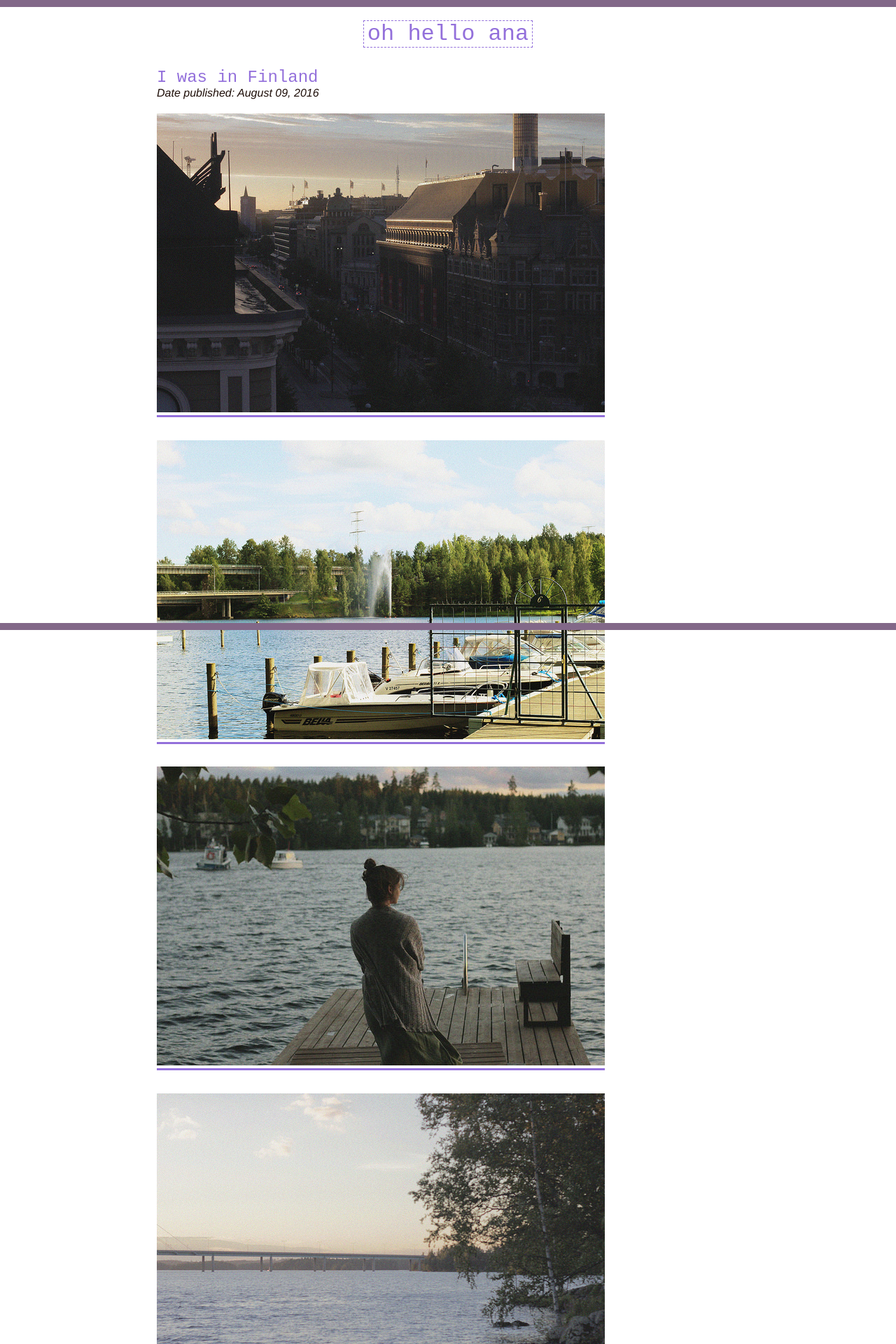
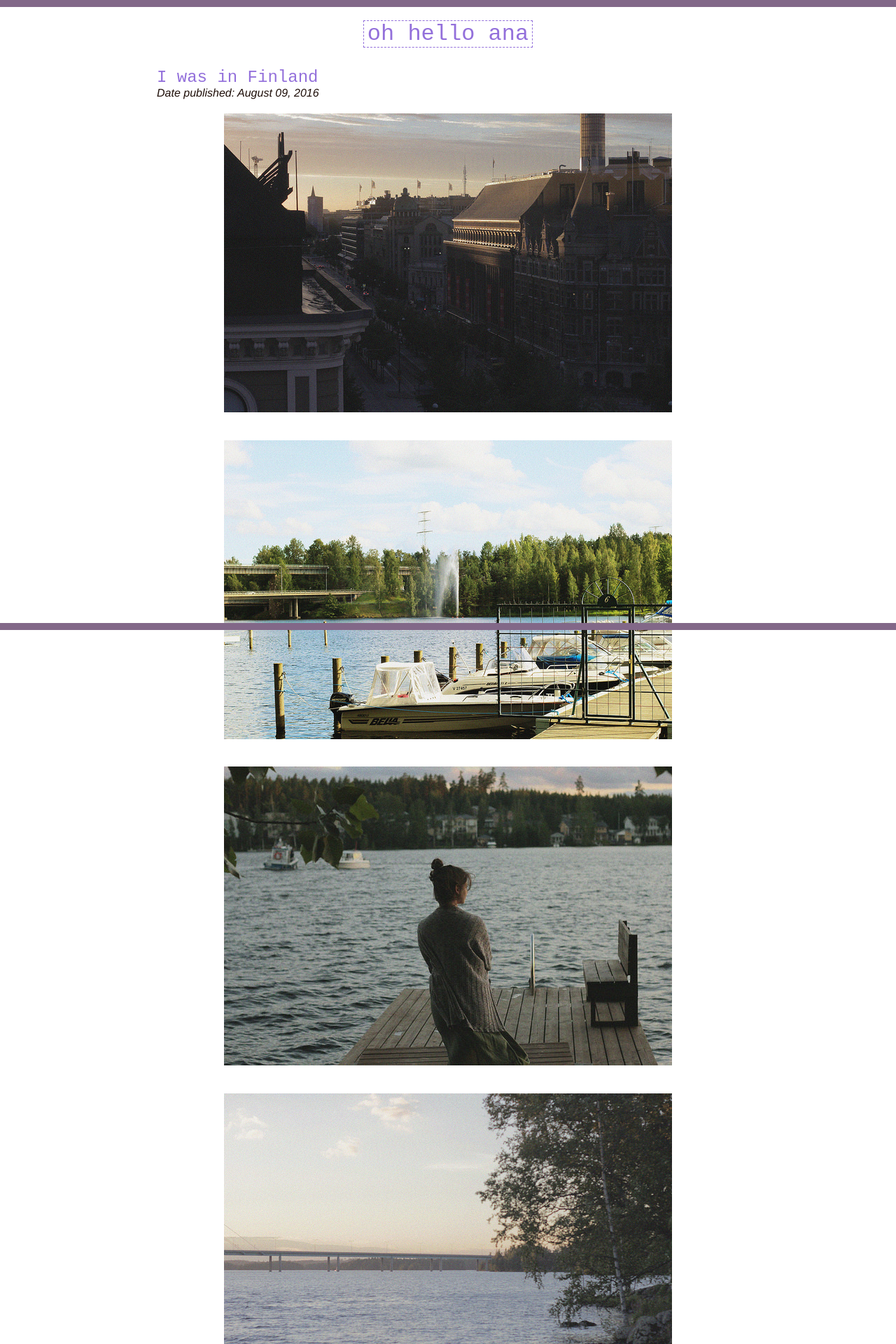
Before and after one commit to ohhelloana/ohhelloana, a Jekyll site: the page built from _posts/2016-08-09-i-was-in-finland.html, in a window 1280 px wide. Shown: the top 1920 px of the page at 70% size. Built offline with Jekyll 4.4.1, drawn with Linux system fonts in a browser that asks for light colours; a script that is not in the unit is left out.

Commit message:
Clear up post "I was in finland"

```diff
--- a/_posts/2016-08-09-i-was-in-finland.html
+++ b/_posts/2016-08-09-i-was-in-finland.html
@@ -11,19 +11,11 @@ tags:
 - Finland
 - Heinola
 - Helsinki
-meta:
-  _wppcp_post_files_list_description: ''
-  _wppcp_post_files_list_title: ''
-  _wppcp_post_page_allowed_users: a:0:{}
-  _wppcp_post_page_roles: a:0:{}
-  _wppcp_post_page_visibility: none
-  _edit_last: '1'
-  _wppcp_post_attachments: a:0:{}
 ---
-<p><a data-flickr-embed="true" href="https://www.flickr.com/photos/anarodrigues_/28549407240/in/dateposted-public/" title="Helsinquia"><img src="{{ site.baseurl }}/assets/28549407240_648f04c7a7_z.jpg" width="640" height="427" alt="Helsinquia" /></a><script async src="//embedr.flickr.com/assets/client-code.js" charset="utf-8"></script></p>
-<p><a data-flickr-embed="true" href="https://www.flickr.com/photos/anarodrigues_/28729146302/in/dateposted-public/" title="Heinola"><img src="{{ site.baseurl }}/assets/28729146302_b312634234_z.jpg" width="640" height="427" alt="Heinola" /></a><script async src="//embedr.flickr.com/assets/client-code.js" charset="utf-8"></script></p>
-<p><a data-flickr-embed="true" href="https://www.flickr.com/photos/anarodrigues_/28218781573/in/dateposted-public/" title="Heinola"><img src="{{ site.baseurl }}/assets/28218781573_642ed0b028_z.jpg" width="640" height="427" alt="Heinola" /></a><script async src="//embedr.flickr.com/assets/client-code.js" charset="utf-8"></script></p>
-<p><a data-flickr-embed="true" href="https://www.flickr.com/photos/anarodrigues_/28802414806/in/dateposted-public/" title="Heinola"><img src="{{ site.baseurl }}/assets/28802414806_2d311878f3_z.jpg" width="640" height="427" alt="Heinola" /></a><script async src="//embedr.flickr.com/assets/client-code.js" charset="utf-8"></script></p>
-<p><a data-flickr-embed="true" href="https://www.flickr.com/photos/anarodrigues_/28218192883/in/dateposted-public/" title="Helsinquia"><img src="{{ site.baseurl }}/assets/28218192883_daaab7600d_z.jpg" width="640" height="427" alt="Helsinquia" /></a><script async src="//embedr.flickr.com/assets/client-code.js" charset="utf-8"></script></p>
-<p><a data-flickr-embed="true" href="https://www.flickr.com/photos/anarodrigues_/28833214425/in/dateposted-public/" title="Helsinquia"><img src="{{ site.baseurl }}/assets/28833214425_2c3eaa354d_z.jpg" width="640" height="427" alt="Helsinquia" /></a><script async src="//embedr.flickr.com/assets/client-code.js" charset="utf-8"></script></p>
-<p><a data-flickr-embed="true" href="https://www.flickr.com/photos/anarodrigues_/28756940521/in/dateposted-public/" title="Helsinquia"><img src="{{ site.baseurl }}/assets/28756940521_0a61e66d21_z.jpg" width="640" height="427" alt="Helsinquia" /></a><script async src="//embedr.flickr.com/assets/client-code.js" charset="utf-8"></script></p>
+<p class="p-img"><img src="{{ site.baseurl }}/assets/09_08_2016/28549407240_648f04c7a7_z.jpg" alt="Helsinquia" /></p>
+<p class="p-img"><img src="{{ site.baseurl }}/assets/09_08_2016/28729146302_b312634234_z.jpg" alt="Heinola" /></p>
+<p class="p-img"><img src="{{ site.baseurl }}/assets/09_08_2016/28218781573_642ed0b028_z.jpg" alt="Heinola" /></p>
+<p class="p-img"><img src="{{ site.baseurl }}/assets/09_08_2016/28802414806_2d311878f3_z.jpg" alt="Heinola" /></p>
+<p class="p-img"><img src="{{ site.baseurl }}/assets/09_08_2016/28218192883_daaab7600d_z.jpg" alt="Helsinquia" /></p>
+<p class="p-img"><img src="{{ site.baseurl }}/assets/09_08_2016/28833214425_2c3eaa354d_z.jpg" alt="Helsinquia" /></p>
+<p class="p-img"><img src="{{ site.baseurl }}/assets/09_08_2016/28756940521_0a61e66d21_z.jpg" alt="Helsinquia" /></p>
--- a/_posts/2016-11-22-vesala-live.html
+++ b/_posts/2016-11-22-vesala-live.html
@@ -22,9 +22,9 @@ tags:
 <p><a href="https://www.flickr.com/photos/anarodrigues_/albums/72157671480033234">Full album here</a></p>
 <p>This woman is unstoppable: music, theatre, acting, writing. Like <a href="http://dailybruin.com/2016/11/22/finnish-voice-actress-student-paula-vesala-debuts-original-play/">she said, she can do whatever she wants</a> and that is exactly what I want for myself too. I don't want to stop: doesn't matter if it is as developer or not.</p>
 <p>And why am I posting this? <a href="http://vesala.la/">Vesala</a> comes to my mind in every job interview I go to and the interviewer asks "why did you become a developer?". Well, over ten years ago I taught myself how to program and I built a small website about her, because she is who I admired a lot at the time (and I still do).</p>
-<img class="post-image" src="{{ site.baseurl }}/assets/22_11_2017/pmmp-site.jpg" alt="pmmp-site" width="971" height="299" />
+<img class="post-image" src="{{ site.baseurl }}/assets/22_11_2017/pmmp-site.jpg" alt="pmmp-site"/>
 <p>my first websites were about PMMP (around 2005)</p>
-<img class="post-image" src="{{ site.baseurl }}/assets/22_11_2017/paula_vesala_fan_sites.jpg" alt="paula_vesala" width="934" height="324" /><p>the only screenshots I was able to recover from ten years ago when I built a fansite about Vesala</p>
+<img class="post-image" src="{{ site.baseurl }}/assets/22_11_2017/paula_vesala_fan_sites.jpg" alt="paula_vesala"/><p>the only screenshots I was able to recover from ten years ago when I built a fansite about Vesala</p>
 <p>I have on my drafts a very long post that will cover how I first learned to program, but for now I will leave here these. I do smile a lot looking at these screenshots: I was 15 years old and I was learning CSS and HTML on my own after school.</p>
 <p>And ten years later, I was meeting one of the people that, by accident, contributed a lot to how my future was being shaped at the time.<br />
 So thank you Paula, and sorry for crying when I met you.</p>
```
Also changed, not shown: assets/09_08_2016/28218192883_daaab7600d_z.jpg (renamed from assets/28218192883_daaab7600d_z.jpg), assets/09_08_2016/28218781573_642ed0b028_z.jpg (renamed from assets/28218781573_642ed0b028_z.jpg), assets/09_08_2016/28549407240_648f04c7a7_z.jpg (renamed from assets/28549407240_648f04c7a7_z.jpg), assets/09_08_2016/28729146302_b312634234_z.jpg (renamed from assets/28729146302_b312634234_z.jpg), assets/09_08_2016/28756940521_0a61e66d21_z.jpg (renamed from assets/28756940521_0a61e66d21_z.jpg), assets/09_08_2016/28802414806_2d311878f3_z.jpg (renamed from assets/28802414806_2d311878f3_z.jpg), assets/09_08_2016/28833214425_2c3eaa354d_z.jpg (renamed from assets/28833214425_2c3eaa354d_z.jpg).
